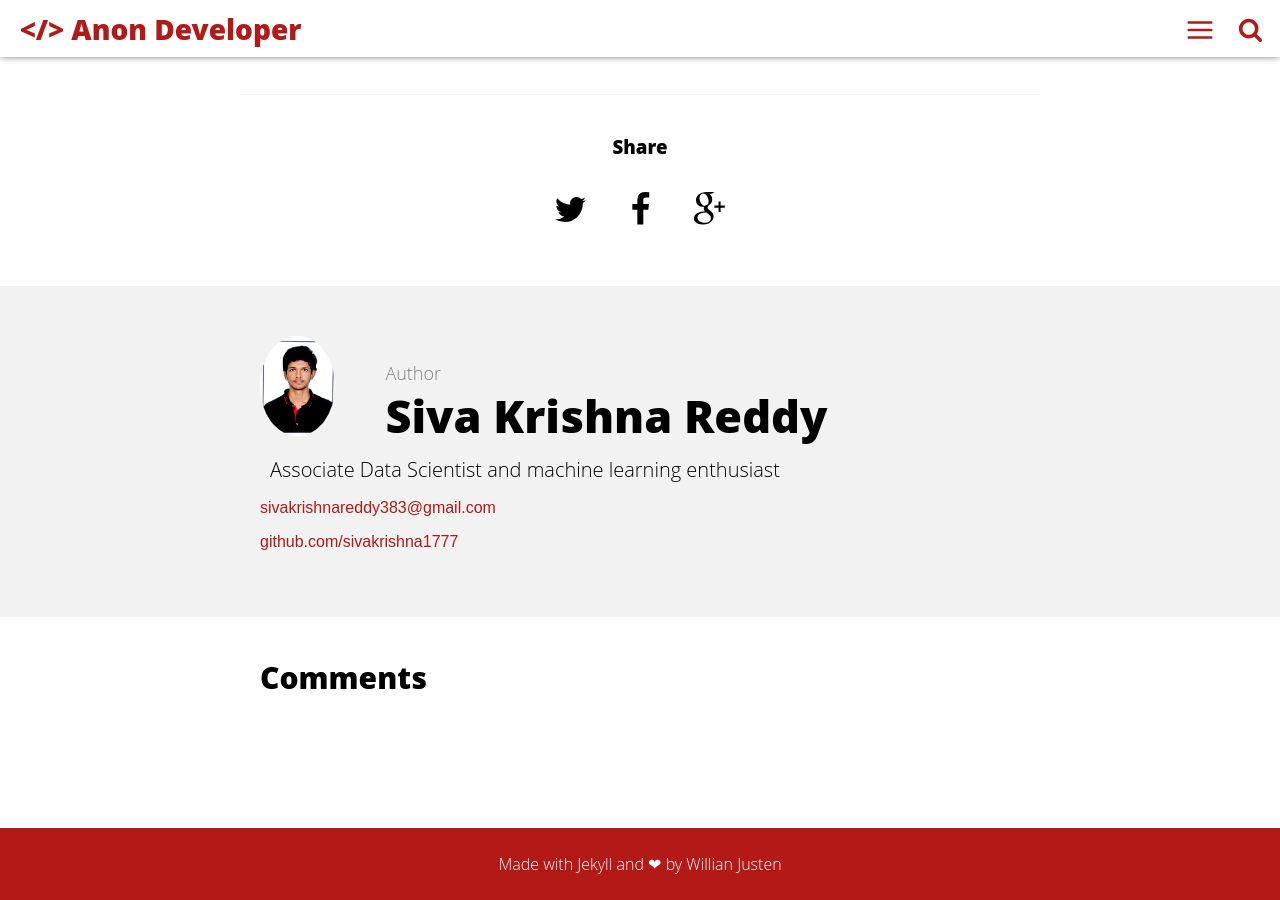
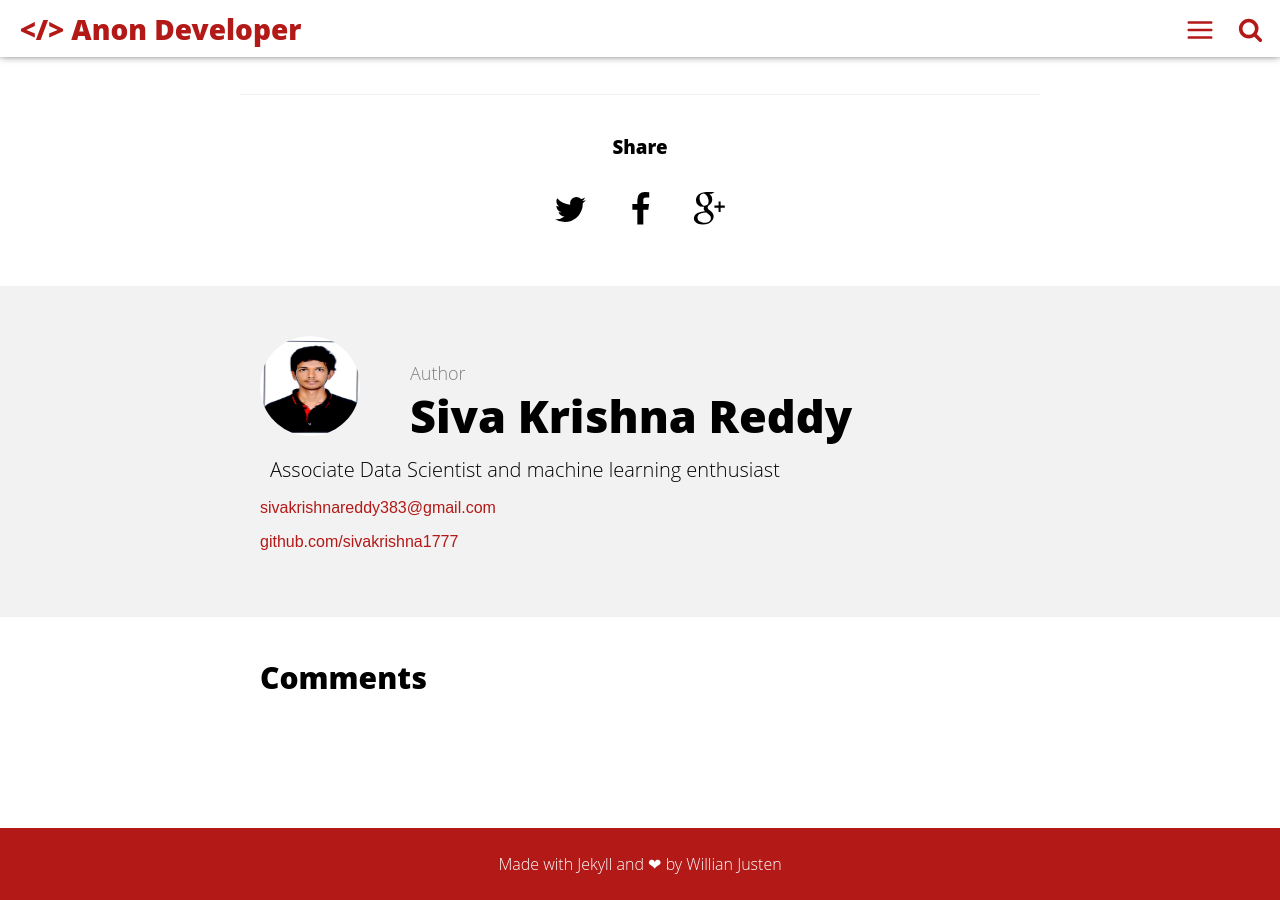
Before and after one commit to sivakrishna1777/sivakrishna1777.github.io, a Jekyll site: the page built from _posts/2016-05-08-welcome-to-jekyll.md, in a window 1280 px wide and 900 px high, scrolled down 1092 px. Built offline with Jekyll 4.4.1, drawn with Linux system fonts in a browser that asks for light colours; comment, search, counter and statistics services are not loaded.

Commit message:
Update author.html

```diff
--- a/_includes/author.html
+++ b/_includes/author.html
@@ -1,6 +1,6 @@
 <section class="author" itemprop="author">
     <div class="details" itemscope itemtype="http://schema.org/Person">
-        <img itemprop="image" class="img-rounded" src="/assets/img/author.jpg" alt="{{site.name}} width="100" height="100">
+        <img itemprop="image" class="img-rounded" src="/assets/img/author.jpg" alt="{{site.name}}" width="100" height="100">
         <p class="def">Author</p>
         <h3 class="name">
             <a itemprop="name" href="https://plus.google.com/+{{site.gplus_username}}/posts">{{site.username}}</a>
```
